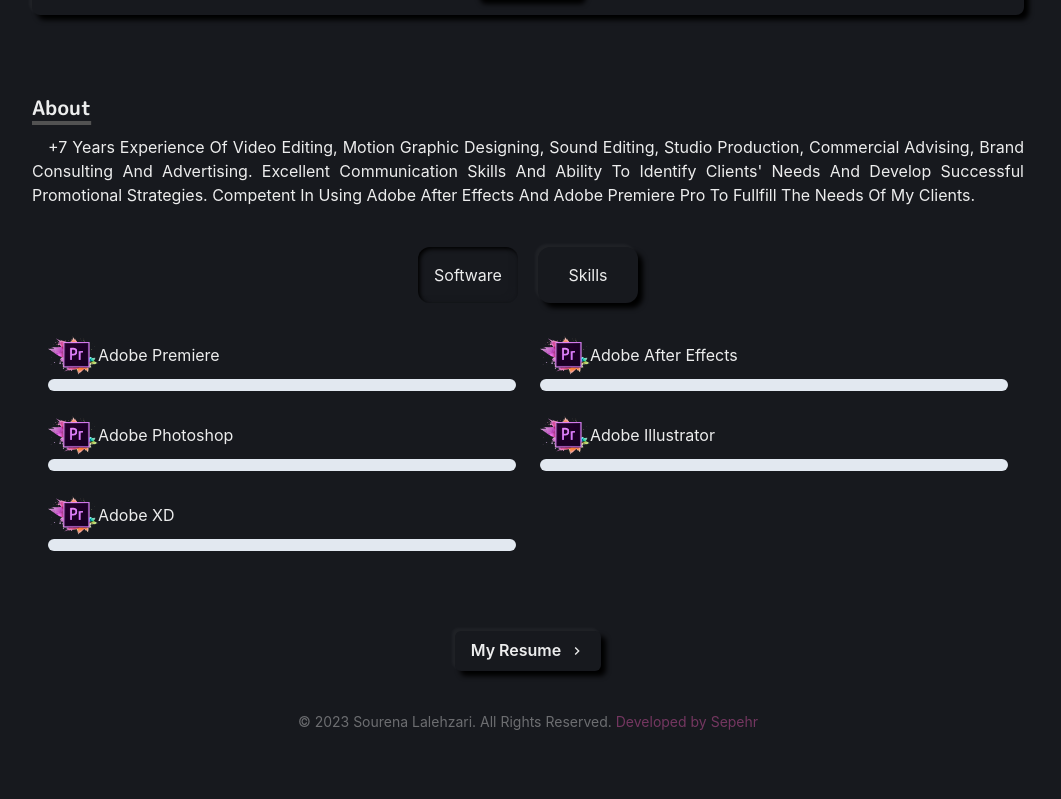
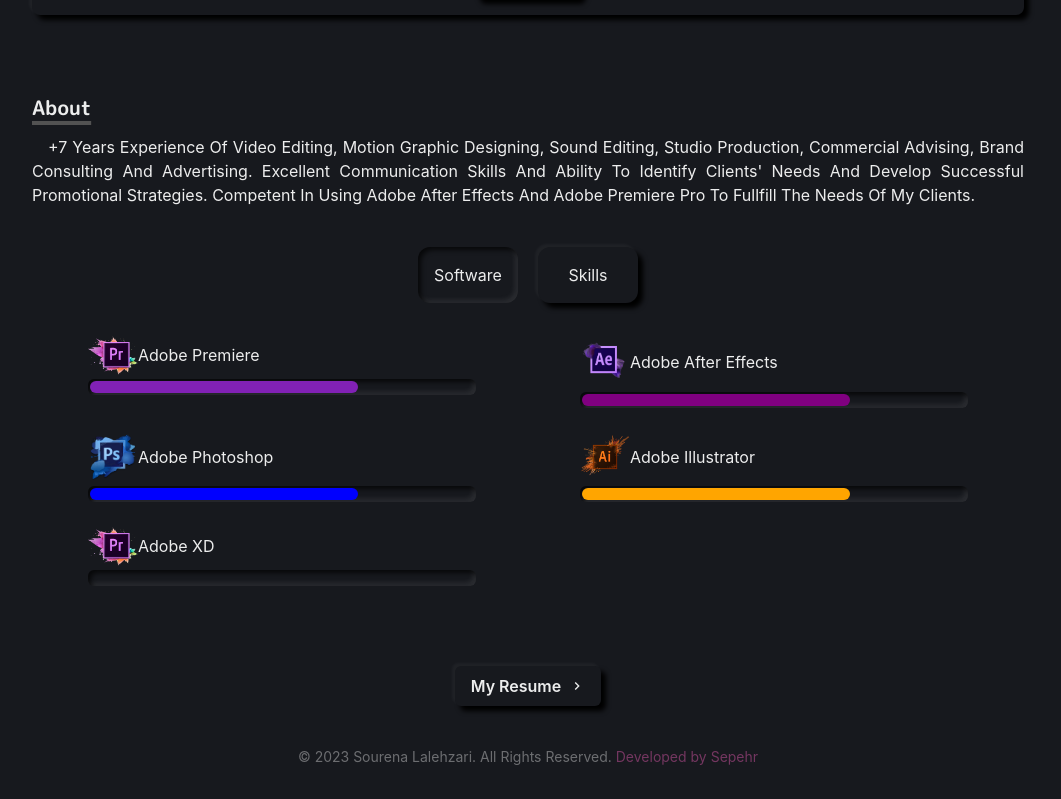
Before and after one commit to septan4/neumorphisem-portfolio, a Next.js app: page / in a window 1280 px wide. Shown: the part 1601-2400 px from the top of the page, without its empty margins (112-1173 px from the left). Before the commit the page ends 2365 px from the top, so only its background shows below. Built offline with nearby package versions, Linux system fonts and the light colour scheme.

Commit message:
skill bar finished

```diff
--- a/components/progressbar.js
+++ b/components/progressbar.js
@@ -1,20 +1,19 @@
 import React, { useEffect } from 'react'
-import { Box, Text, Flex, useColorMode } from '@chakra-ui/react'
+import {
+  Box,
+  Text,
+  Flex,
+  useColorMode,
+  useColorModeValue
+} from '@chakra-ui/react'
 import { motion, useAnimation } from 'framer-motion'
 
-const ProgressBar = ({
-  name,
-  image,
-  progress,
-  darkProgress,
-  color,
-  darkColor
-}) => {
+const ProgressBar = ({ name, image, progress, darkProgress, color }) => {
   const progressAnimation = useAnimation()
   const { colorMode } = useColorMode()
   const barValue = colorMode === 'dark' ? darkProgress : progress
-  const gradientColor = colorMode === 'dark' ? darkColor : color
-  const bg = colorMode === 'dark' ? 'gray.200' : '#1a202c'
+  const gradientColor = color
+  const bg = colorMode === 'dark' ? 'gray.200' : '#EBECF0'
   useEffect(() => {
     progressAnimation.start({
       width: `${barValue}%`,
@@ -23,13 +22,19 @@
   }, [barValue, progressAnimation])
 
   const MotionBox = motion(Box)
+
+  const boxShadowLight =
+    '7px 7px 15px rgba(55, 84, 170, .15),-7px -7px 20px rgba(255, 255, 255, 1),inset 0px 0px 4px rgba(255, 255, 255, 0),inset 7px 7px 15px rgba(55, 84, 170, .15),inset -7px -7px 20px rgba(255, 255, 255, 1),0px 0px 4px rgba(255, 255, 255, .2)'
+  const boxShadowDark =
+    'inset 3px 3px 5px rgba(0,0,0,.7),inset -3px -3px 5px rgba(225,225,225,.1)'
+  const boxShadow = useColorModeValue(boxShadowLight, boxShadowDark)
   return (
-    <Box w={'100%'}>
+    <Box w={'100%'} px={10}>
       <Flex alignItems={'center'} mb={1}>
         <img src={image} alt={name} width={50} height={50} />{' '}
         <Text>{name}</Text>
       </Flex>
-      <Box h="3" borderRadius="md" bg={bg}>
+      <Box h="4" borderRadius="md" boxShadow={boxShadow} p="0.5">
         <MotionBox
           h="100%"
           borderRadius="md"
--- a/components/skills.js
+++ b/components/skills.js
@@ -28,7 +28,8 @@
   const boxShadowLightBu =
     '4px 4px 6px 0 rgba(0,0,0,.1), -4px -4px 6px rgba(255,255,255,1)'
   const boxShadowLight = 'inset 6px 6px 6px #cbced1, inset -6px -6px 6px white'
-  const boxShadowDark = 'inset 2px 2px 4px #000, inset -5px -3px 4px #17191e'
+  const boxShadowDark =
+    'inset 3px 3px 5px rgba(0,0,0,.7),inset -3px -3px 5px rgba(225,225,225,.1)'
 
   const activeBoxShadow = useColorModeValue(boxShadowLight, boxShadowDark)
   const inactiveBoxShadow = useColorModeValue(boxShadowLightBu, boxShadowDarkBu)
@@ -82,24 +83,28 @@
                   name={'Adobe Premiere'}
                   progress={70}
                   darkProgress={69.9}
+                  color={'#8121b5'}
                 />
                 <ProgressBar
-                  image={'./images/pr.png'}
+                  image={'./images/ae.png'}
                   name={'Adobe After Effects'}
                   progress={70}
                   darkProgress={69.9}
+                  color={'purple'}
                 />
                 <ProgressBar
-                  image={'./images/pr.png'}
+                  image={'./images/ps.png'}
                   name={'Adobe Photoshop'}
                   progress={70}
                   darkProgress={69.9}
+                  color={'blue'}
                 />
                 <ProgressBar
-                  image={'./images/pr.png'}
+                  image={'./images/ai.png'}
                   name={'Adobe Illustrator'}
                   progress={70}
                   darkProgress={69.9}
+                  color={'orange'}
                 />
                 <ProgressBar
                   image={'./images/pr.png'}
```
